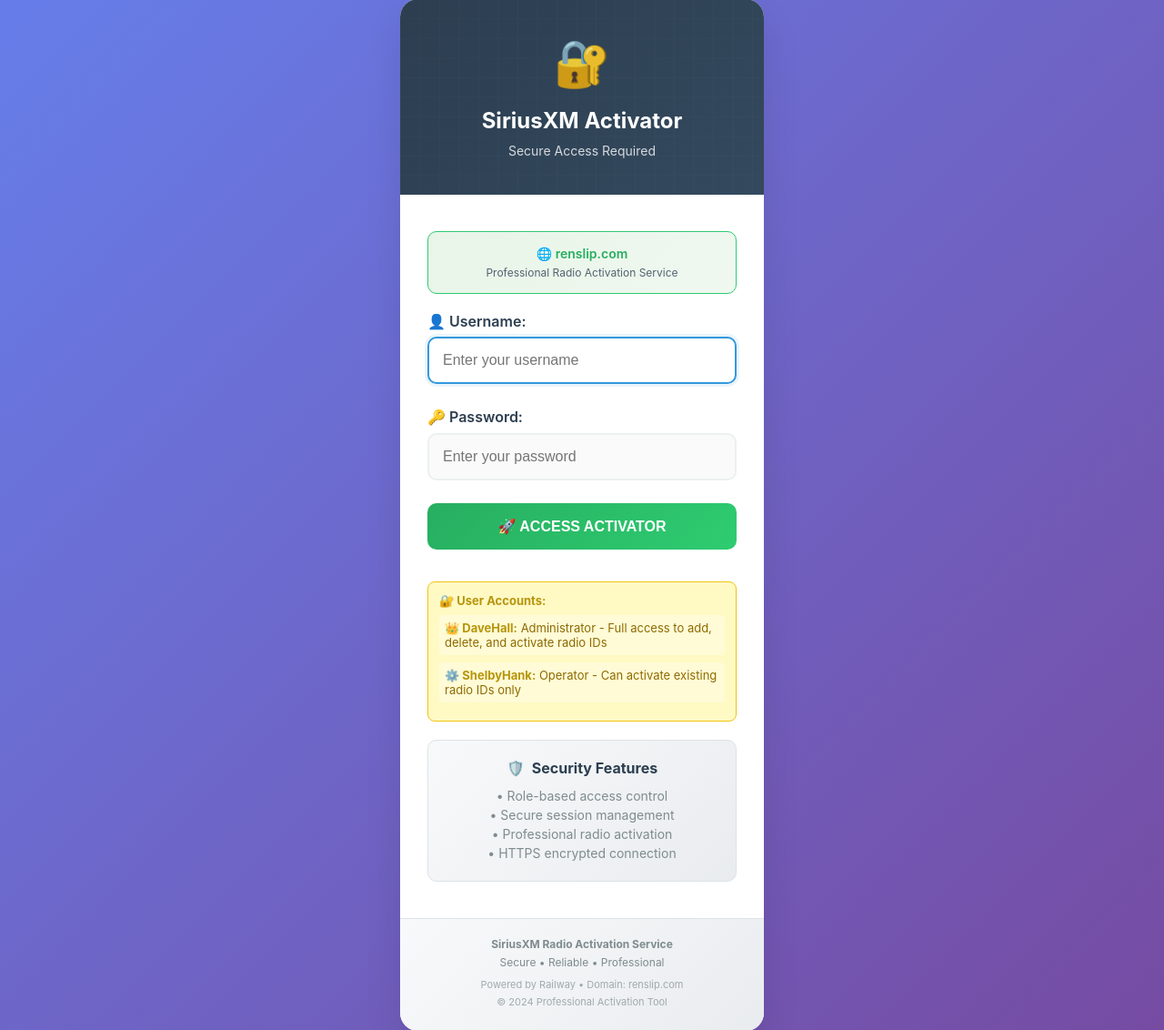
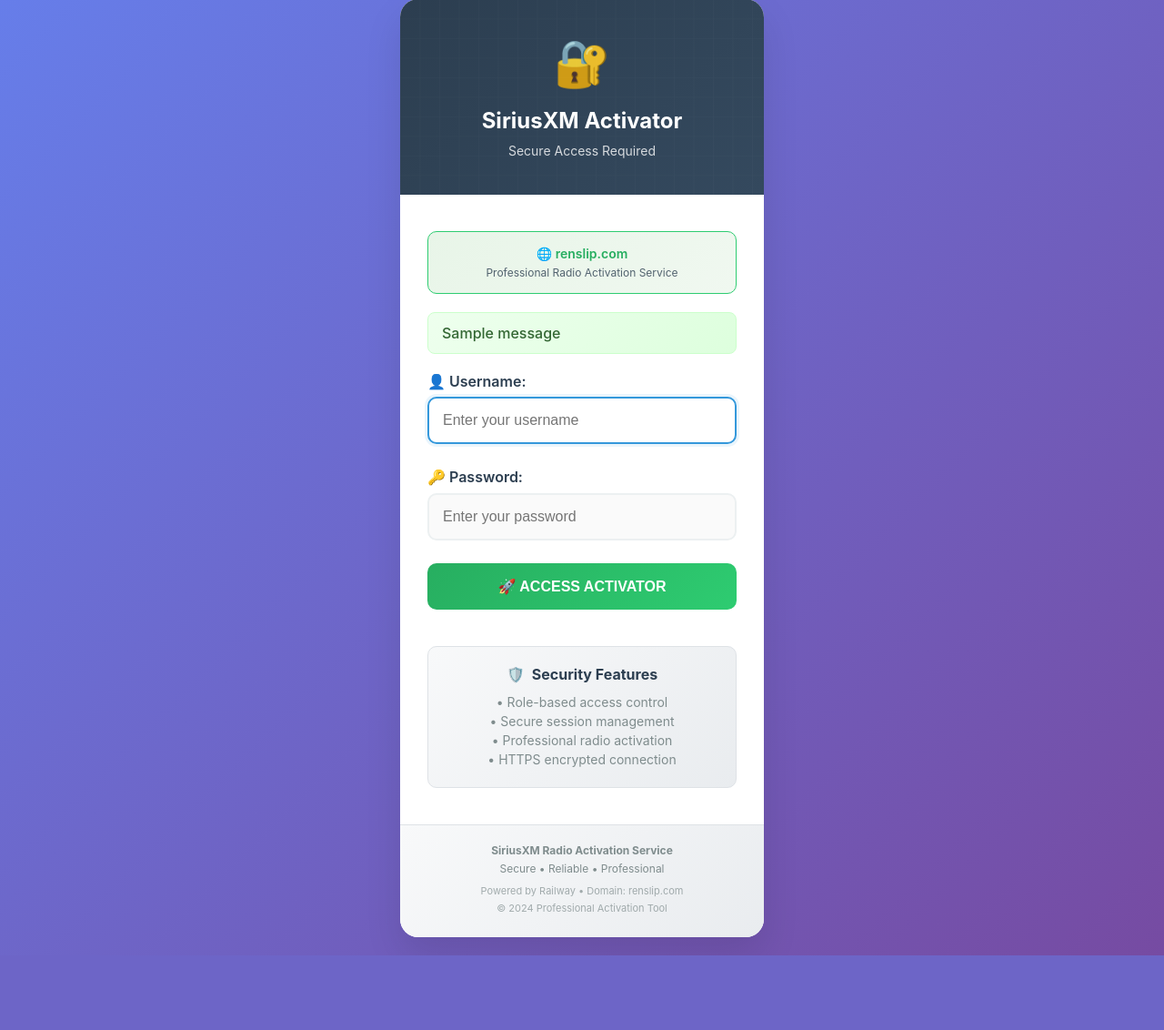
Before and after one commit to schmij97/radio-app, a Flask app: page /login in a window 1280 px wide. Shown: the part 21-1153 px from the top of the page at 91% size. After the commit the page ends 1071 px from the top, so only its background shows below. Run offline with Flask 3, Linux system fonts and the light colour scheme; one stand-in notice (Sample message) is shown.

Commit message:
Add files via upload

```diff
--- a/siriusxm-app/templates/login.html
+++ b/siriusxm-app/templates/login.html
@@ -371,9 +371,15 @@
             </div>
 
             <!-- Login Error Messages Would Show Here -->
-            <div class="flash-messages" id="flashMessages" style="display: none;">
-                <div class="flash-message error" id="errorMessage"></div>
-            </div>
+            {% with messages = get_flashed_messages(with_categories=true) %}
+                {% if messages %}
+                    <div class="flash-messages">
+                        {% for category, message in messages %}
+                            <div class="flash-message {{ category }}">{{ message }}</div>
+                        {% endfor %}
+                    </div>
+                {% endif %}
+            {% endwith %}
 
             <form action="/login" method="POST" id="loginForm">
                 <div class="form-group">
@@ -402,15 +408,7 @@
                 </button>
             </form>
 
-            <div class="user-accounts-info">
-                <strong>🔐 User Accounts:</strong>
-                <div class="account">
-                    <strong>👑 DaveHall:</strong> Administrator - Full access to add, delete, and activate radio IDs
-                </div>
-                <div class="account">
-                    <strong>⚙️ ShelbyHank:</strong> Operator - Can activate existing radio IDs only
-                </div>
-            </div>
+
 
             <div class="security-info">
                 <h3>🛡️ <span>Security Features</span></h3>
@@ -447,8 +445,6 @@
 
         // Handle form submission
         document.getElementById('loginForm').addEventListener('submit', function(e) {
-            e.preventDefault(); // Prevent default for demo
-
             const btn = document.getElementById('loginBtn');
             const form = document.getElementById('loginForm');
             const username = document.getElementById('username').value.trim();
@@ -456,12 +452,14 @@
 
             // Basic validation
             if (!username) {
-                showError('Please enter your username');
+                e.preventDefault();
+                alert('Please enter your username');
                 return;
             }
 
             if (password.length < 4) {
-                showError('Password must be at least 4 characters long');
+                e.preventDefault();
+                alert('Password must be at least 4 characters long');
                 return;
             }
 
@@ -470,41 +468,9 @@
             btn.disabled = true;
             form.classList.add('loading');
 
-            // Demo authentication (replace with real backend call)
-            setTimeout(() => {
-                if (demoUsers[username] && demoUsers[username] === password) {
-                    // Success - redirect to index.html
-                    localStorage.setItem('currentUser', username);
-                    localStorage.setItem('userRole', username === 'DaveHall' ? 'admin' : 'operator');
-                    window.location.href = 'index.html';
-                } else {
-                    // Failed login
-                    showError('Invalid username or password');
-                    resetForm();
-                }
-            }, 1500);
+            // Form will submit to Flask backend naturally
         });
 
-        function showError(message) {
-            const flashMessages = document.getElementById('flashMessages');
-            const errorMessage = document.getElementById('errorMessage');
-            errorMessage.textContent = message;
-            flashMessages.style.display = 'block';
-
-            // Hide error after 5 seconds
-            setTimeout(() => {
-                flashMessages.style.display = 'none';
-            }, 5000);
-        }
-
-        function resetForm() {
-            const btn = document.getElementById('loginBtn');
-            const form = document.getElementById('loginForm');
-
-            btn.textContent = '🚀 ACCESS ACTIVATOR';
-            btn.disabled = false;
-            form.classList.remove('loading');
-        }
 
         // Handle input validation
         document.getElementById('username').addEventListener('input', updateLoginButton);
@@ -551,9 +517,8 @@
         });
 
         console.log('🔐 SiriusXM Activator Login Page');
-        console.log('Demo Users:');
-        console.log('👑 DaveHall / schmij');
-        console.log('⚙️ ShelbyHank / schmij');
+        console.log('🌐 Domain: renslip.com');
+        console.log('🚀 Hosted on Railway');
     </script>
 </body>
 </html>
```
Also changed, not shown: siriusxm-app/templates/index.html (+8 -9 lines).
